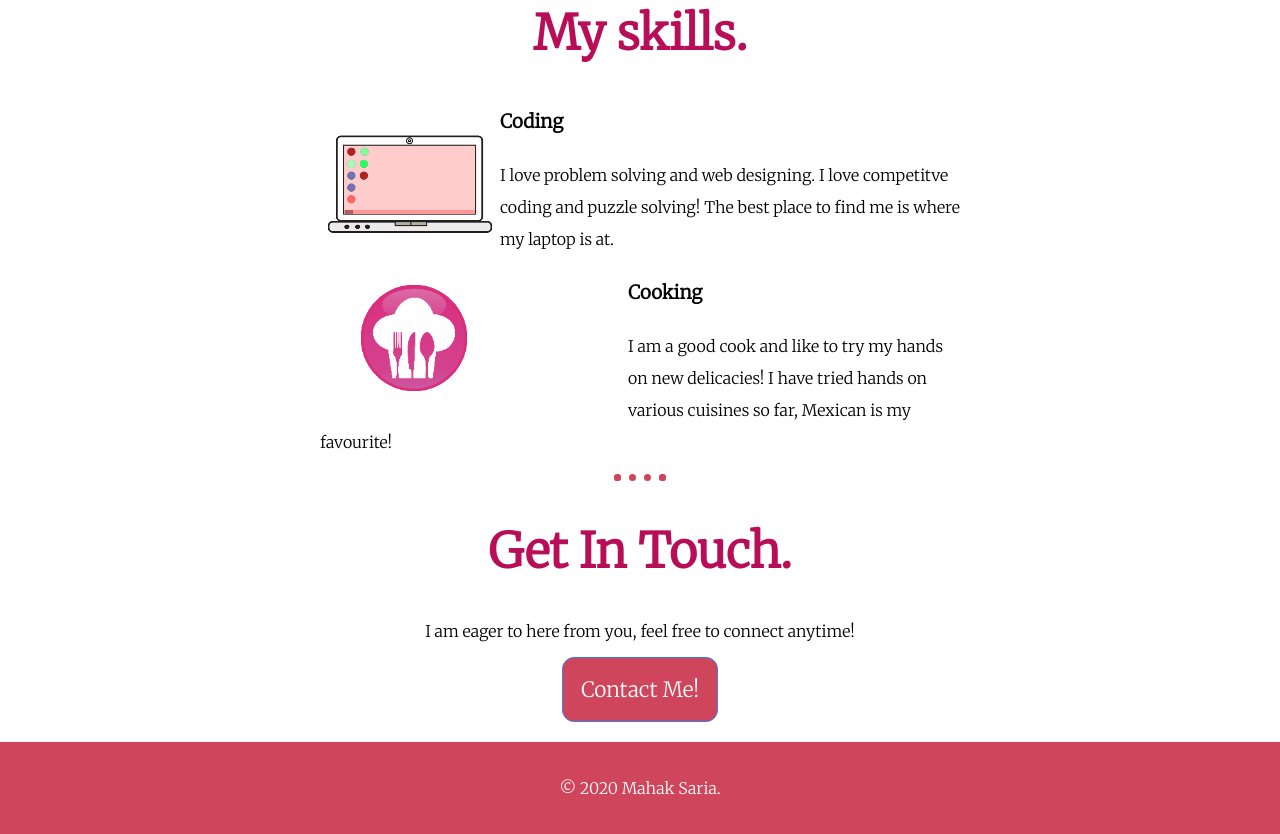
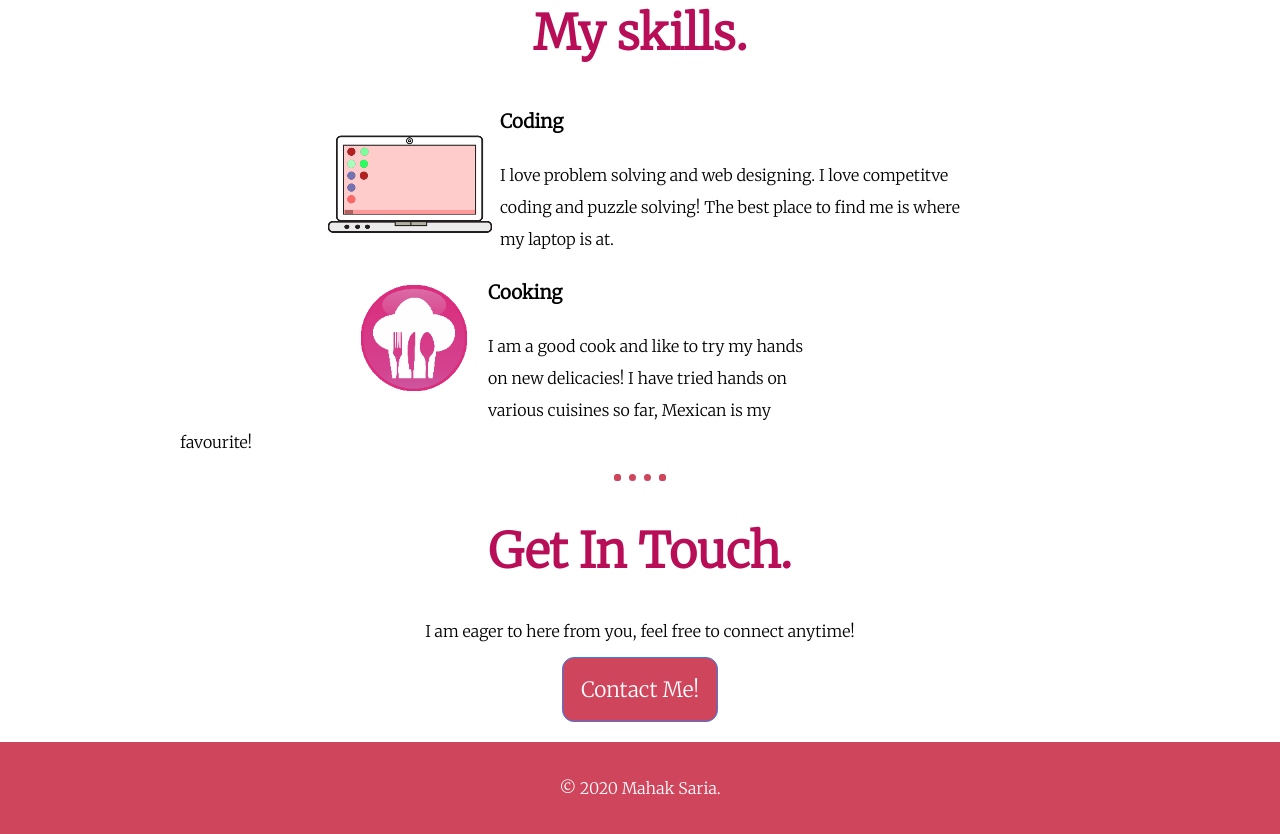
Before and after one commit to mahak5/cv-css, a plain HTML site: page index.html in a window 1280 px wide. Shown: the part 1203-2037 px from the top of the page. Drawn offline with Linux system fonts and the light colour scheme.

Commit message:
Update index.html

```diff
--- a/index.html
+++ b/index.html
@@ -44,8 +44,8 @@
 				</div>
 				<div class="skill-row">
 					<img class="hob2" src="images/hobby2.png" alt="" srcset="" />
-					<h3>Cooking</h3>
-					<p>
+					<h3 class="skillr">Cooking</h3>
+					<p class="skillr">
 						I am a good cook and like to try my hands on new delicacies! I have tried
 						hands on various cuisines so far, Mexican is my favourite!
 					</p>
```
